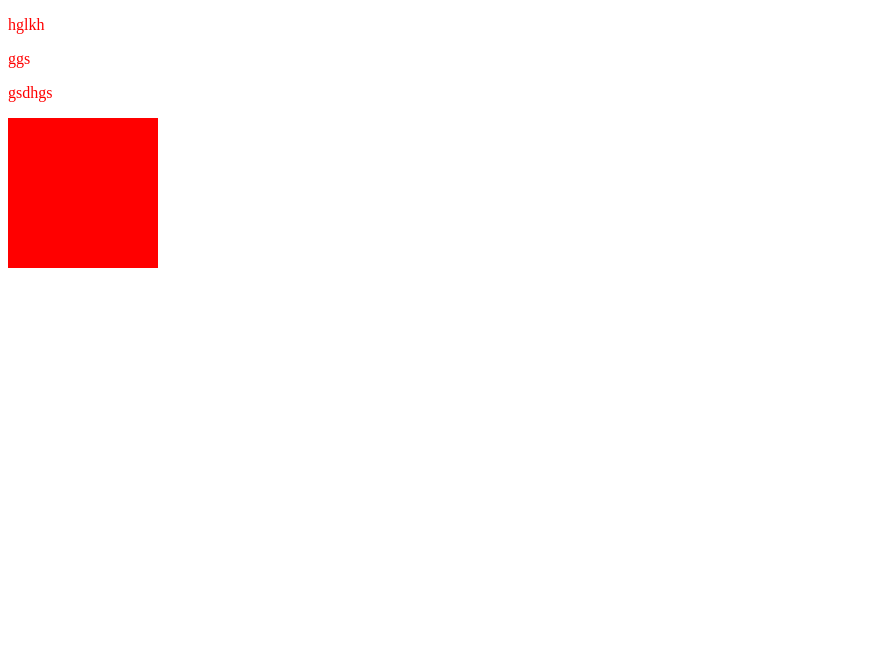
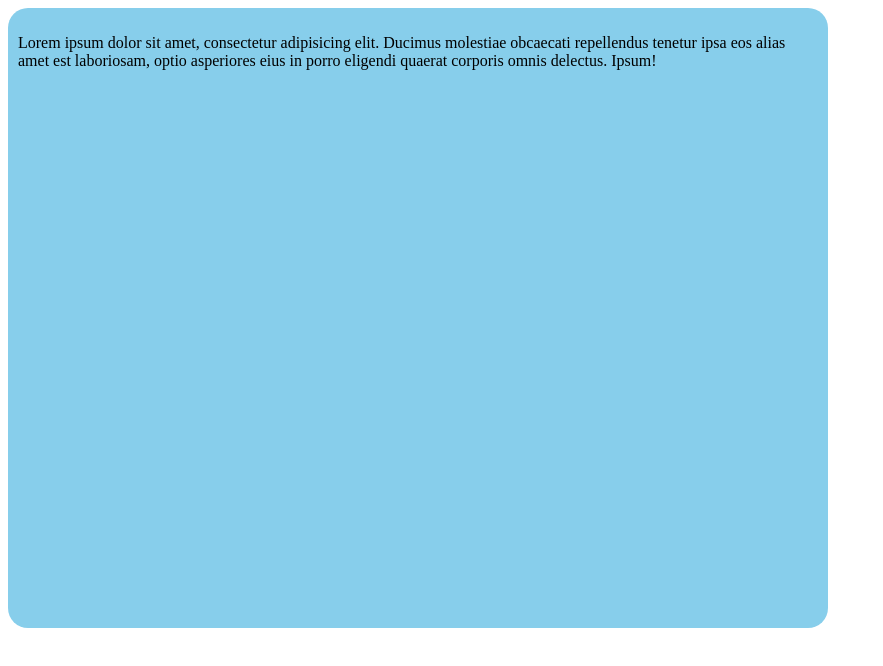
Before and after one commit to akuma605/tutosass, a plain HTML site: page index.html in a window 1280 px wide. Shown: the whole page, without its empty margins (0-883 px from the left). Drawn offline with Linux system fonts and the light colour scheme.

Commit message:
added include

```diff
--- a/index.html
+++ b/index.html
@@ -7,11 +7,9 @@
 </head>
 <body>
 
-<p>hglkh</p>
-<p>ggs</p>
-<p>gsdhgs</p>
-
-<div class="test"></div>
+<div class="test">
+	<p>Lorem ipsum dolor sit amet, consectetur adipisicing elit. Ducimus molestiae obcaecati repellendus tenetur ipsa eos alias amet est laboriosam, optio asperiores eius in porro eligendi quaerat corporis omnis delectus. Ipsum!</p>
+</div>
 
 </body>
 </html>
--- a/style.scss
+++ b/style.scss
@@ -1,12 +1,22 @@
-$paragraphe: red;
-$width: 150px;
+$height: 600px;
+$width: 800px;
+$color: black;
+$padding: 10px;
 
-p {
-	color: $paragraphe;
+@mixin border-radius($radius) {
+	-webkit-border-radius: $radius;
+	-moz-border-radius: $radius;
+	-o-border-radius: $radius;
+	border-radius: $radius;
 }
 
 .test {
+	height: $height;
 	width: $width;
-	height: $width;
-	background-color: $paragraphe;
+	background-color: skyblue;
+	padding: $padding;
+	@include border-radius(20px);
+	p {
+		color: $color;
+	}
 }
```
Also changed, not shown: style.css, 1 other file.
